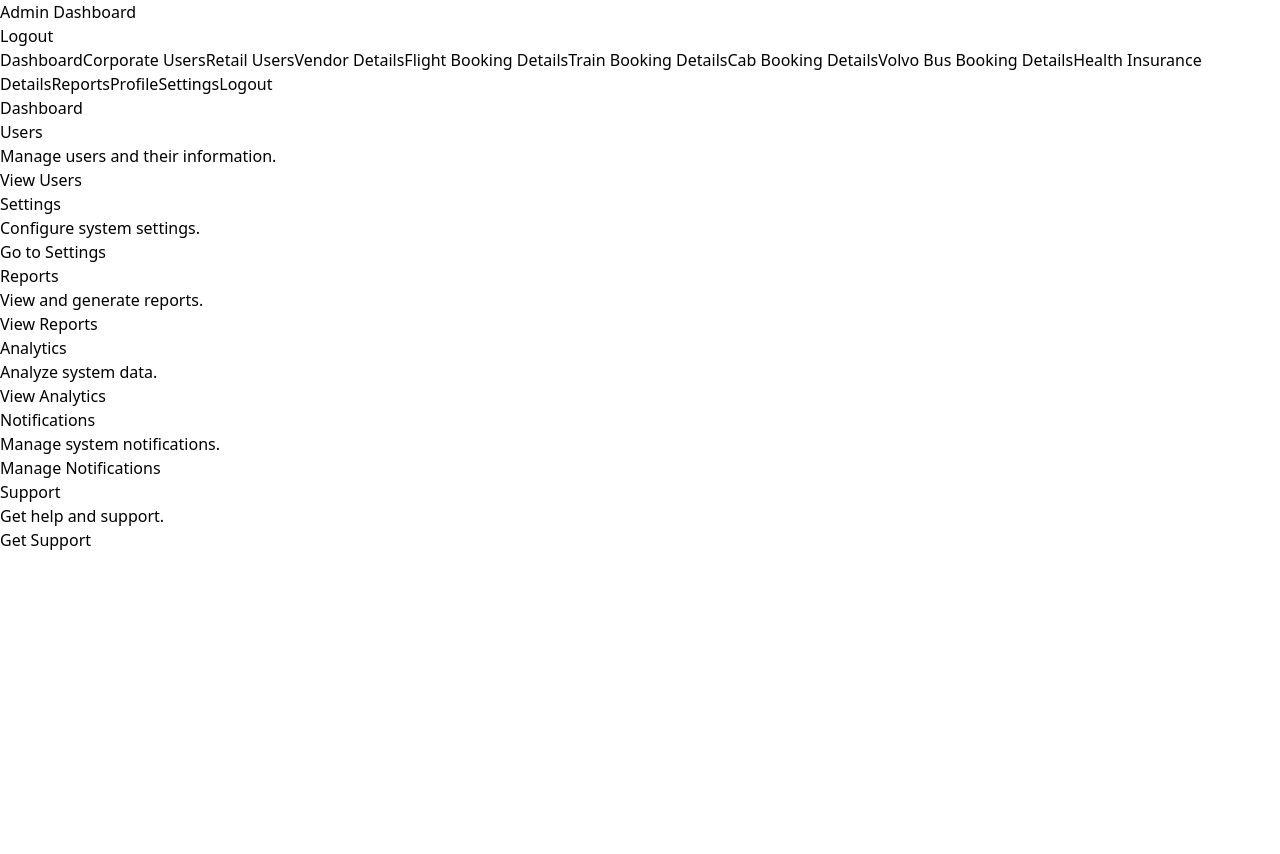
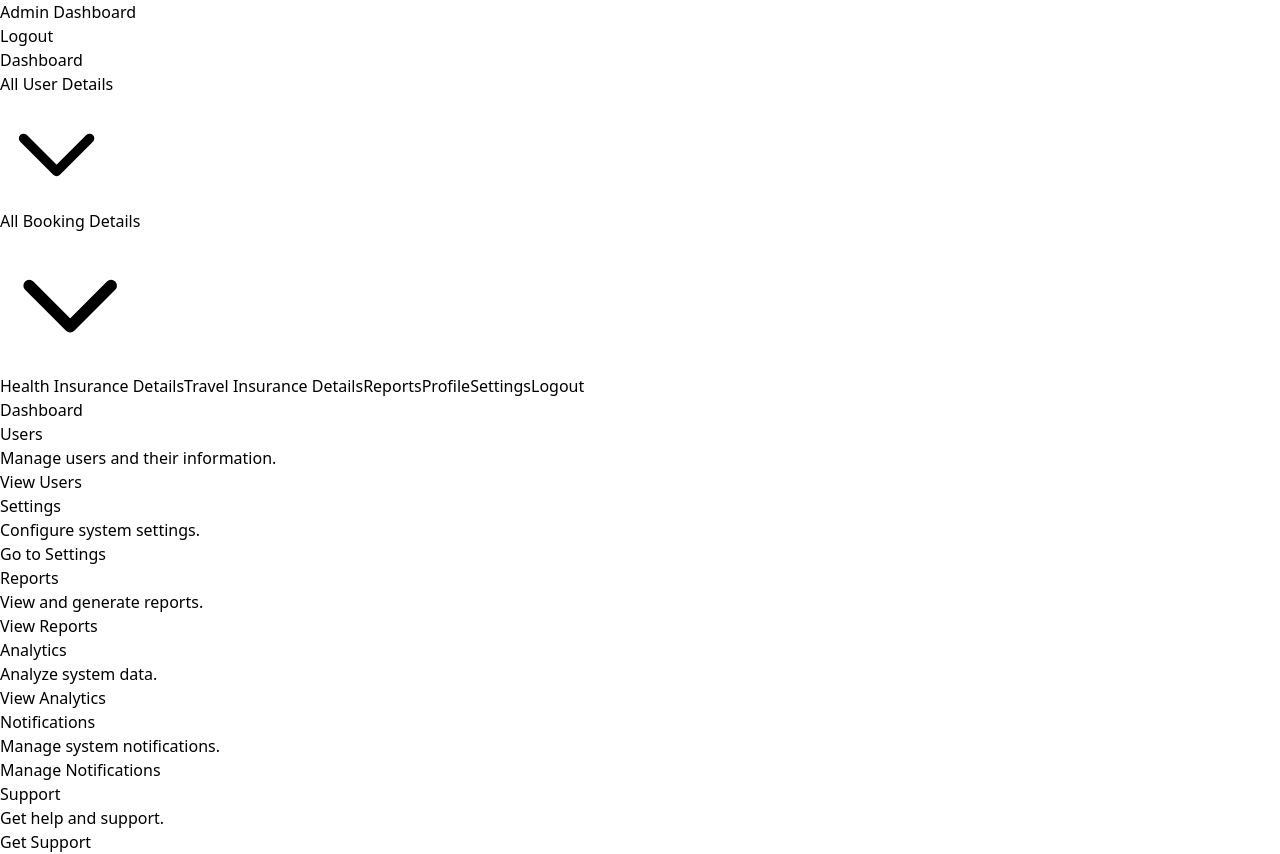
Before and after one commit to suraj-83/tg, a React (Vite) app: page /admin in a window 1280 px wide. Before the commit the page ends 800 px from the top, so only its background shows below. Built offline with nearby package versions, Linux system fonts and the light colour scheme.

Commit message:
add dropdown button on admin

```diff
--- a/src/App.jsx
+++ b/src/App.jsx
@@ -1,6 +1,6 @@
 import React from 'react';
 import { BrowserRouter as Router, Routes, Route } from 'react-router-dom';
-import { Home, AboutUs, SignUp, RetailLogin,RetailProfile,RetailUsers, TrainBookingDetails,FlightBookingDetails,CorporateSignup,CorporateProfile,CorporateUsers, NotFound, VendorSignup,VendorLogin,VendorDetails,FlightBookings, TrainBookings, CabBookings,CabBookingDetails, VolvoBusBookings,VolvoBusBookingDetails, HotelBookings,CorporateLogin,Passport,TravelInsuranceForm,HealthLifeInsuranceForm,HealthInsuranceDetails } from "./pages";
+import { Home, AboutUs, SignUp, RetailLogin,RetailProfile,RetailUsers, TrainBookingDetails,FlightBookingDetails,CorporateSignup,CorporateProfile,CorporateUsers, NotFound, VendorSignup,VendorLogin,VendorDetails,FlightBookings, TrainBookings, CabBookings,CabBookingDetails, VolvoBusBookings,VolvoBusBookingDetails, HotelBookings,CorporateLogin,Passport,TravelInsuranceForm,HealthLifeInsuranceForm,HealthInsuranceDetails,TravelInsunranceDetails } from "./pages";
 import AdminDashboard from './components/admin/AdminDashboard' // Import the AdminDashboard component
 
 function App() {
@@ -33,6 +33,7 @@ function App() {
                 <Route path="travelinsurance" element={<TravelInsuranceForm />} />
                 <Route path="healthlifeinsurance" element={<HealthLifeInsuranceForm />} />
                 <Route path="admin/healthinsurance-details" element={<HealthInsuranceDetails />} />
+                <Route path="admin/travelinsurance-details" element={<TravelInsunranceDetails />} />
                 <Route path="admin/*" element={<AdminDashboard />} /> {/* Add this line for admin route */}
                 {/* Other Routes */}
                 <Route path="*" element={<NotFound />} />
--- a/src/components/AdminSidebar.jsx
+++ b/src/components/AdminSidebar.jsx
@@ -1,25 +1,118 @@
-import React from 'react';
+import React, { useState } from 'react';
 import { Link } from 'react-router-dom';
 
 const AdminSidebar = () => {
+  const [isUserDetailsOpen, setIsUserDetailsOpen] = useState(false);
+  const [allBookingsOpen, setAllBookingsOpen] = useState(false);
+
   return (
     <aside className="bg-gray-700 text-white w-64 space-y-6 py-7 px-2">
       <nav>
         <Link to="/admin" className="block py-2.5 px-4 rounded transition duration-200 hover:bg-gray-600">Dashboard</Link>
-                <Link to="corporate-users" className="block py-2.5 px-4 rounded transition duration-200 hover:bg-gray-600">Corporate Users</Link>
-                <Link to="retail-users" className="block py-2.5 px-4 rounded transition duration-200 hover:bg-gray-600">Retail Users</Link>
-                <Link to="vendor-details" className="block py-2.5 px-4 rounded transition duration-200 hover:bg-gray-600">Vendor Details</Link>
-                <Link to="flightbookingdetails" className="block py-2.5 px-4 rounded transition duration-200 hover:bg-gray-600">Flight Booking Details</Link>
-                <Link to="trainbookingdetails" className="block py-2.5 px-4 rounded transition duration-200 hover:bg-gray-600">Train Booking Details</Link>
-                <Link to="cabbookingdetails" className="block py-2.5 px-4 rounded transition duration-200 hover:bg-gray-600">Cab Booking Details</Link>
-                <Link to="volvobusbookingdetails" className="block py-2.5 px-4 rounded transition duration-200 hover:bg-gray-600">Volvo Bus Booking Details</Link>
+
+        <div className="relative">
+          <button
+            type="button"
+            className="block w-full text-left py-2.5 px-4 rounded transition duration-200 hover:bg-gray-600"
+            onClick={() => setIsUserDetailsOpen(!isUserDetailsOpen)}
+          >
+            All User Details
+            <svg
+              className="inline-block w-4 h-4 ml-2"
+              xmlns="http://www.w3.org/2000/svg"
+              fill="none"
+              viewBox="0 0 24 24"
+              stroke="currentColor"
+            >
+              <path
+                strokeLinecap="round"
+                strokeLinejoin="round"
+                strokeWidth="2"
+                d={isUserDetailsOpen ? "M5 15l7-7 7 7" : "M19 9l-7 7-7-7"}
+              />
+            </svg>
+          </button>
+
+          {isUserDetailsOpen && (
+            <div className="mt-2 bg-gray-600 rounded shadow-lg">
+              <Link
+                to="corporate-users"
+                className="block py-2.5 px-4 rounded transition duration-200 hover:bg-gray-500"
+              >
+                Corporate Users
+              </Link>
+              <Link
+                to="retail-users"
+                className="block py-2.5 px-4 rounded transition duration-200 hover:bg-gray-500"
+              >
+                Retail Users
+              </Link>
+              <Link
+                to="vendor-details"
+                className="block py-2.5 px-4 rounded transition duration-200 hover:bg-gray-500"
+              >
+                Vendor Details
+              </Link>
+            </div>
+          )}
+        </div>
+
+        <div className="relative">
+          <button
+            type="button"
+            className="block w-full text-left py-2.5 px-4 rounded transition duration-200 hover:bg-gray-600"
+            onClick={() => setAllBookingsOpen(!allBookingsOpen)}
+          >
+            All Booking Details
+            <svg
+              className="inline-block w-4 h-4 ml-2"
+              xmlns="http://www.w3.org/2000/svg"
+              fill="none"
+              viewBox="0 0 24 24"
+              stroke="currentColor"
+            >
+              <path
+                strokeLinecap="round"
+                strokeLinejoin="round"
+                strokeWidth="2"
+                d={allBookingsOpen ? "M5 15l7-7 7 7" : "M19 9l-7 7-7-7"}
+              />
+            </svg>
+          </button>
+
+          {allBookingsOpen && (
+            <div className="mt-2 bg-gray-600 rounded shadow-lg">
+              <Link
+                to="flightbookingdetails"
+                className="block py-2.5 px-4 rounded transition duration-200 hover:bg-gray-500"
+              >
+                Flight Booking Details
+              </Link>
+              <Link
+                to="trainbookingdetails"
+                className="block py-2.5 px-4 rounded transition duration-200 hover:bg-gray-500"
+              >
+                Train Booking Details
+              </Link>
+              <Link
+                to="cabbookingdetails"
+                className="block py-2.5 px-4 rounded transition duration-200 hover:bg-gray-500"
+              >
+                Cab Booking Details
+              </Link>
+              <Link
+                to="volvobusbookingdetails"
+                className="block py-2.5 px-4 rounded transition duration-200 hover:bg-gray-500"
+              >
+                Volvo Bus Booking Details
+              </Link>
+            </div>
+          )}
+        </div>
         <Link to="healthinsurance-details" className="block py-2.5 px-4 rounded transition duration-200 hover:bg-gray-600">Health Insurance Details</Link>
-                {/* Add more links as needed */}
-
+        <Link to="travelinsurance-details" className="block py-2.5 px-4 rounded transition duration-200 hover:bg-gray-600">Travel Insurance Details</Link>
         <Link to="/admin/reports" className="block py-2.5 px-4 rounded transition duration-200 hover:bg-gray-600">Reports</Link>
-
         <Link to="retail-profile" className="block py-2.5 px-4 rounded transition duration-200 hover:bg-gray-600">Profile</Link>
-
         <Link to="/admin/settings" className="block py-2.5 px-4 rounded transition duration-200 hover:bg-gray-600">Settings</Link>
         <Link to="/admin/logout" className="block py-2.5 px-4 rounded transition duration-200 hover:bg-gray-600">Logout</Link>
       </nav>
--- a/src/components/admin/TravelInsunranceDetails.jsx
+++ b/src/components/admin/TravelInsunranceDetails.jsx
@@ -33,7 +33,7 @@ const TravelInsuranceDetails = () => {
             </tr>
           </thead>
           <tbody>
-            {travelInsurances.map((insurance) => (
+            {travelInsurances && travelInsurances.map((insurance) => (
               <tr key={insurance.id} className="hover:bg-gray-100">
                 <td className="border px-4 py-2">{insurance.name}</td>
                 <td className="border px-4 py-2">{insurance.gender}</td>
--- a/src/pages/index.js
+++ b/src/pages/index.js
@@ -25,6 +25,7 @@ import CabBookingDetails from "../components/admin/CabBookingDetails"
 import VolvoBusBookingDetails from "../components/admin/VolvoBusBookingDetails"
 import VendorDetails from "../components/admin/VendorDetails"
 import HealthInsuranceDetails from "../components/admin/HealthInsuranceDetails"
+import TravelInsunranceDetails from "../components/admin/TravelInsunranceDetails"
 
 export {
     Home,
@@ -53,5 +54,6 @@ export {
     CabBookingDetails,
     VolvoBusBookingDetails,
     VendorDetails,
-    HealthInsuranceDetails
+    HealthInsuranceDetails,
+    TravelInsunranceDetails
 }
```
Lines whose indentation alone changed are shown as unchanged.
